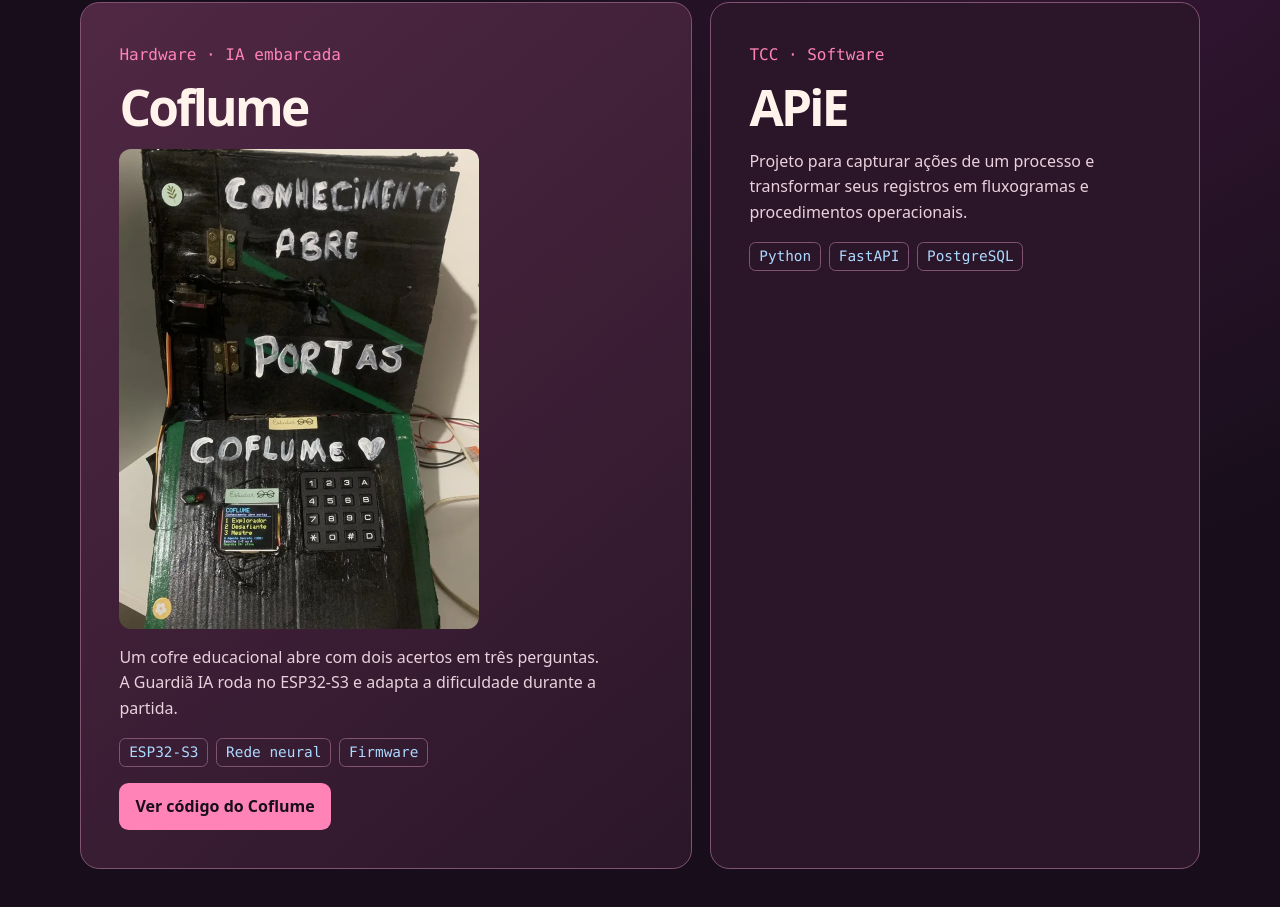
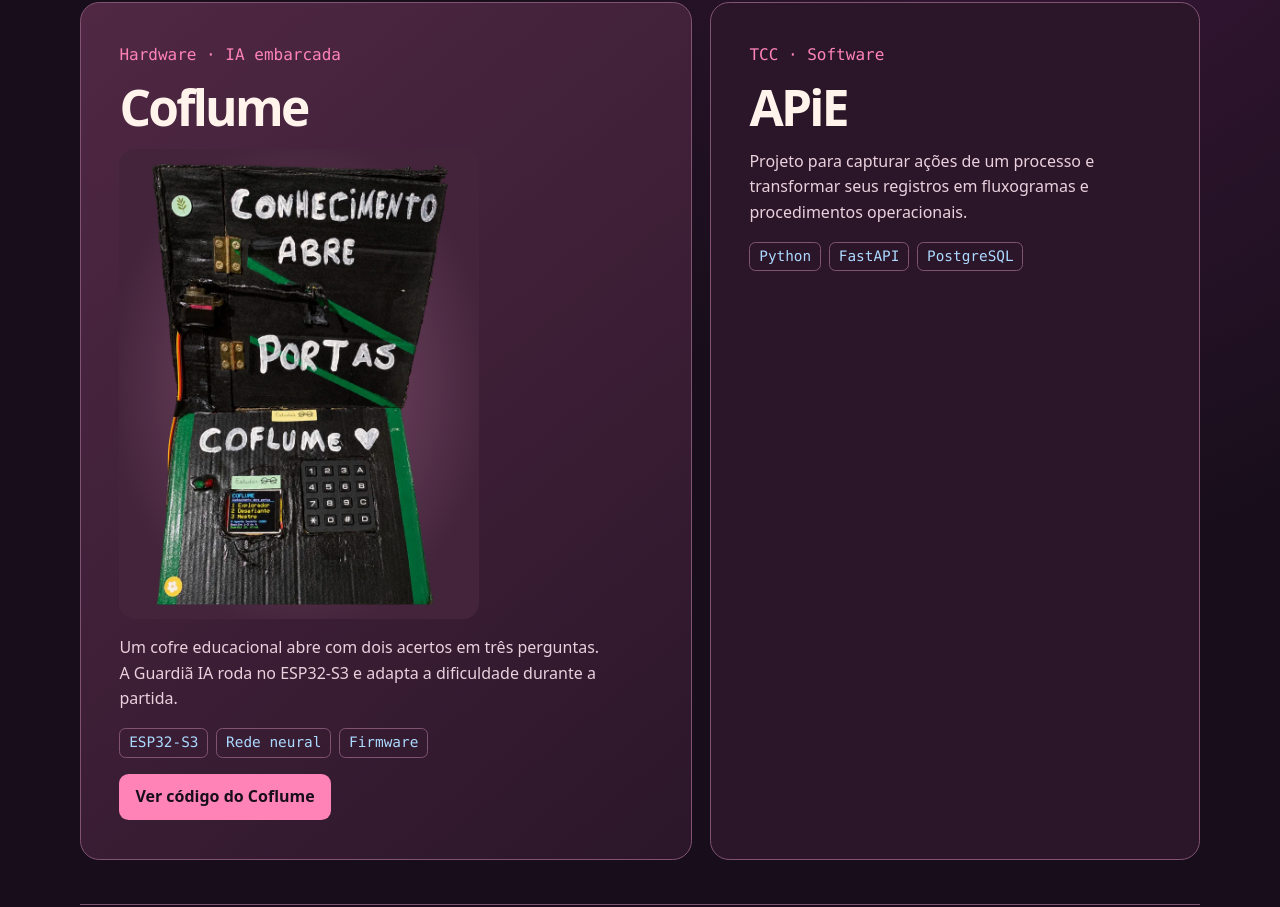
Before and after one commit to sarathais-tech/portfolio, a plain HTML site: page index.html in a window 1280 px wide. Shown: the part 900-1807 px from the top of the page. Drawn offline with Linux system fonts and the light colour scheme.

Commit message:
style: destacar o Coflume com a foto sem fundo

```diff
--- a/index.html
+++ b/index.html
@@ -28,7 +28,7 @@
         <article class="card featured">
           <p class="label">Hardware · IA embarcada</p>
           <h3>Coflume</h3>
-          <img src="assets/coflume.webp" alt="Protótipo do Coflume com a porta, o teclado e a tela ligados." width="720" height="960" loading="lazy" style="display: block; width: min(100%, 360px); height: auto; border-radius: .75rem;">
+          <img src="assets/coflume-recorte.webp" alt="Protótipo do Coflume com porta, teclado e tela ligada." width="720" height="960" loading="lazy" style="display: block; width: min(100%, 360px); height: auto; padding: .9rem; border-radius: 1rem; background: radial-gradient(ellipse, #81506e, #43243b 75%);">
           <p>Um cofre educacional abre com dois acertos em três perguntas. A Guardiã IA roda no ESP32-S3 e adapta a dificuldade durante a partida.</p>
           <ul class="tags"><li>ESP32-S3</li><li>Rede neural</li><li>Firmware</li></ul>
           <a class="button" href="https://github.com/sarathais-tech/coflume">Ver código do Coflume</a>
```
Also changed, not shown: assets/coflume-recorte.webp (added), assets/coflume.webp (deleted).
